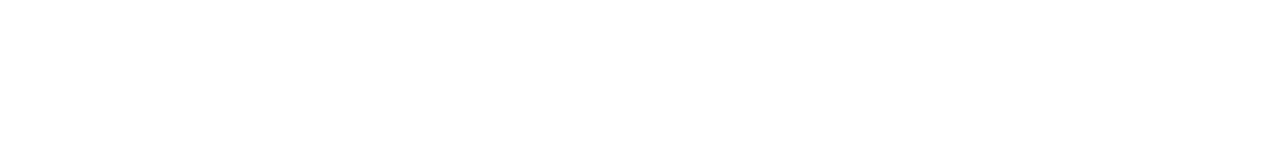
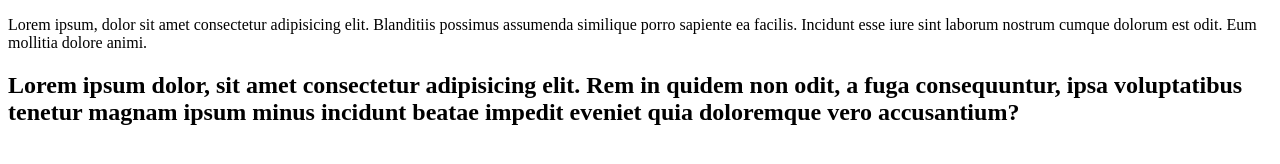
Before and after one commit to luislr220/LALR-GDS0551, a plain HTML site: page Index.html in a window 1280 px wide. Drawn offline with Linux system fonts and the light colour scheme.

Commit message:
Modificación desde la rama main

```diff
--- a/Index.html
+++ b/Index.html
@@ -3,9 +3,19 @@
 <head>
     <meta charset="UTF-8">
     <meta name="viewport" content="width=device-width, initial-scale=1.0">
-    <title>Document</title>
+    <title>Modificación</title>
 </head>
 <body>
+    <p>Lorem ipsum, dolor sit amet consectetur adipisicing elit.
+        Blanditiis possimus assumenda similique porro sapiente ea facilis.
+        Incidunt esse iure sint laborum nostrum cumque dolorum est odit.
+        Eum mollitia dolore animi.
+    </p>
 
+    <h2>Lorem ipsum dolor, sit amet consectetur adipisicing elit.
+        Rem in quidem non odit, a fuga consequuntur, ipsa voluptatibus
+        tenetur magnam ipsum minus incidunt beatae impedit eveniet quia
+        doloremque vero accusantium?
+    </h2>
 </body>
 </html>
```
